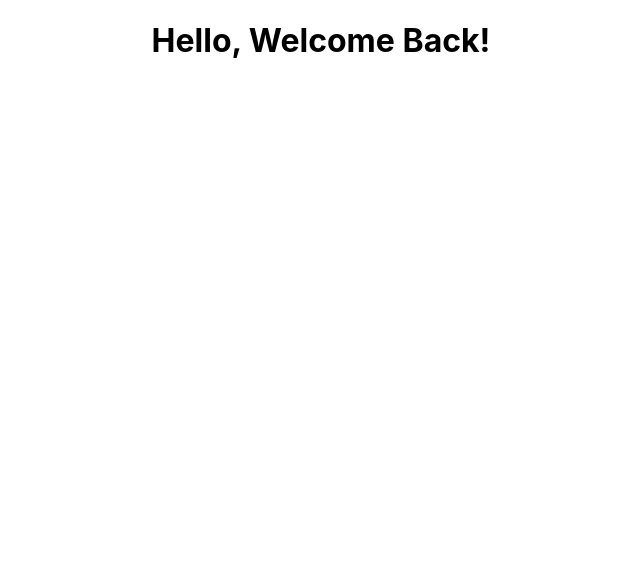
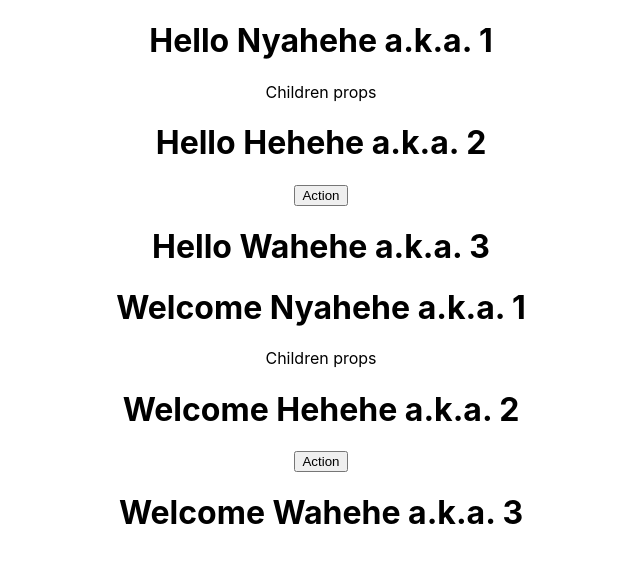
Before and after one commit to rr2x/2021reactjs, a React (Create React App) app in the folder hello-world/: page / in a window 1280 px wide. Shown: the top 562 px of the page, without its empty margins (319-959 px from the left). Built offline with nearby package versions, Linux system fonts and the light colour scheme.

Commit message:
jsx,props,props-children

```diff
--- a/hello-world/src/App.js
+++ b/hello-world/src/App.js
@@ -1,11 +1,29 @@
 import logo from './logo.svg';
 import './App.css';
 import Greet from './components/Greet'
+import Welcome from './components/Welcome'
+import Hello from './components/Hello'
 
 function App() {
   return (
     <div className="App">
-      <Greet />
+      <Greet name="Nyahehe" heroName="1">
+        <p>Children props</p>
+      </Greet>
+      <Greet name="Hehehe" heroName="2">
+        <button>Action</button>
+      </Greet>
+      <Greet name="Wahehe" heroName="3" />
+      <Welcome name="Nyahehe" heroName="1">
+        <p>Children props</p>
+      </Welcome>
+      <Welcome name="Hehehe" heroName="2">
+        <button>Action</button>
+      </Welcome>
+      <Welcome name="Wahehe" heroName="3"/>
+      {/*
+      <Welcome /> */}
+      {/* <Hello /> */}
     </div>
   );
 }
--- a/hello-world/src/components/Greet.js
+++ b/hello-world/src/components/Greet.js
@@ -4,6 +4,13 @@ import React from 'react'
 //   return <h1>Hello, Welcome Back</h1>
 // }
 
-const Greet = () => <h1>Hello, Welcome Back!</h1>
+const Greet = props => {
+  return (
+    <div>
+      <h1>Hello {props.name} a.k.a. {props.heroName}</h1>
+      {props.children}
+    </div>
+  )
+}
 
 export default Greet
--- /dev/null
+++ b/hello-world/src/components/Hello.js
@@ -0,0 +1,20 @@
+import React from 'react'
+
+const Hello = () => {
+  // return (
+  //   <div>
+  //     <h1>hello from Hello.js</h1>
+  //   </div>
+  // )
+  return React.createElement(
+    "div",
+    {id: 'hello', className: "dummyClass"},
+    React.createElement(
+      'h1',
+      null,
+      "hey hello.js"
+      )
+    )
+}
+
+export default Hello
--- /dev/null
+++ b/hello-world/src/components/Welcome.js
@@ -0,0 +1,14 @@
+import React, { Component } from 'react'
+
+class Welcome extends Component {
+  render () {
+    return (
+      <div>
+        <h1>Welcome {this.props.name} a.k.a. {this.props.heroName} </h1>
+        {this.props.children}
+      </div>
+    )
+  }
+}
+
+export default Welcome
```
Also changed, not shown: 1 other file (tests, documents, lock files or other folders).
